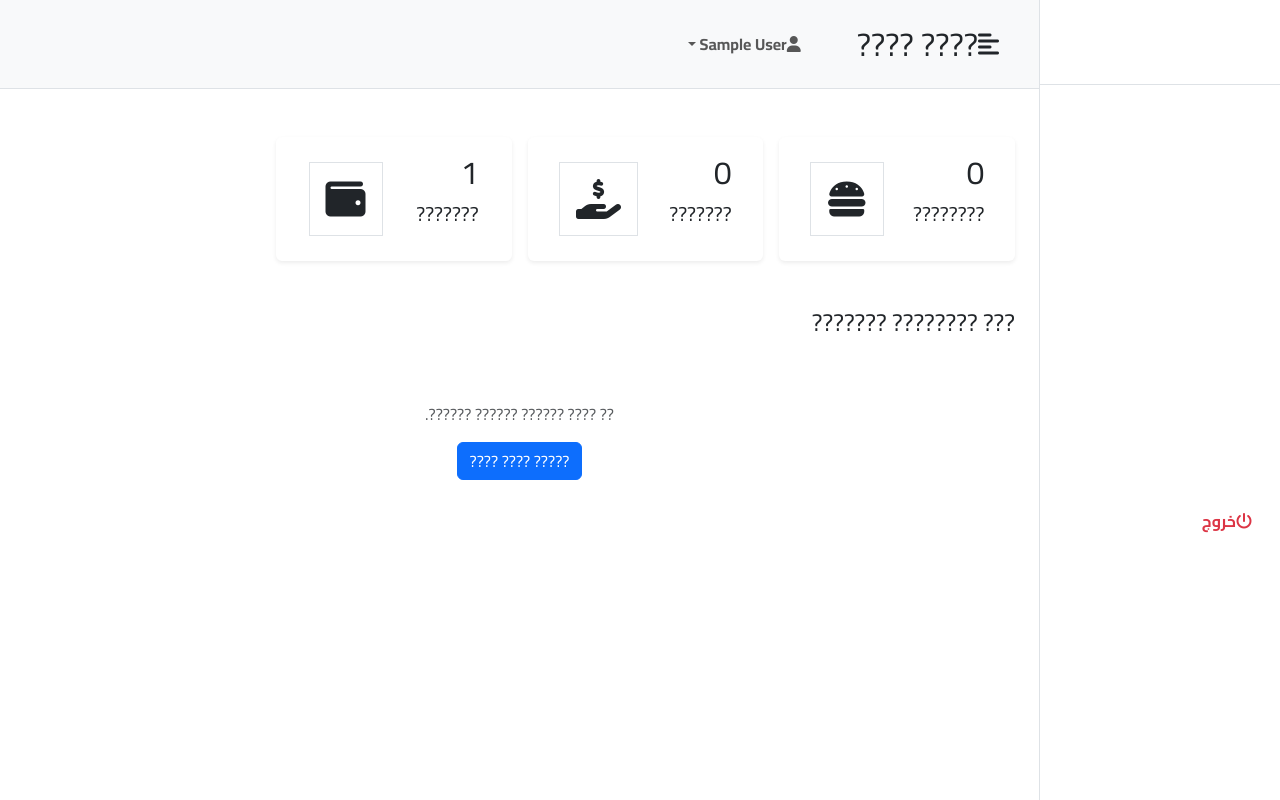
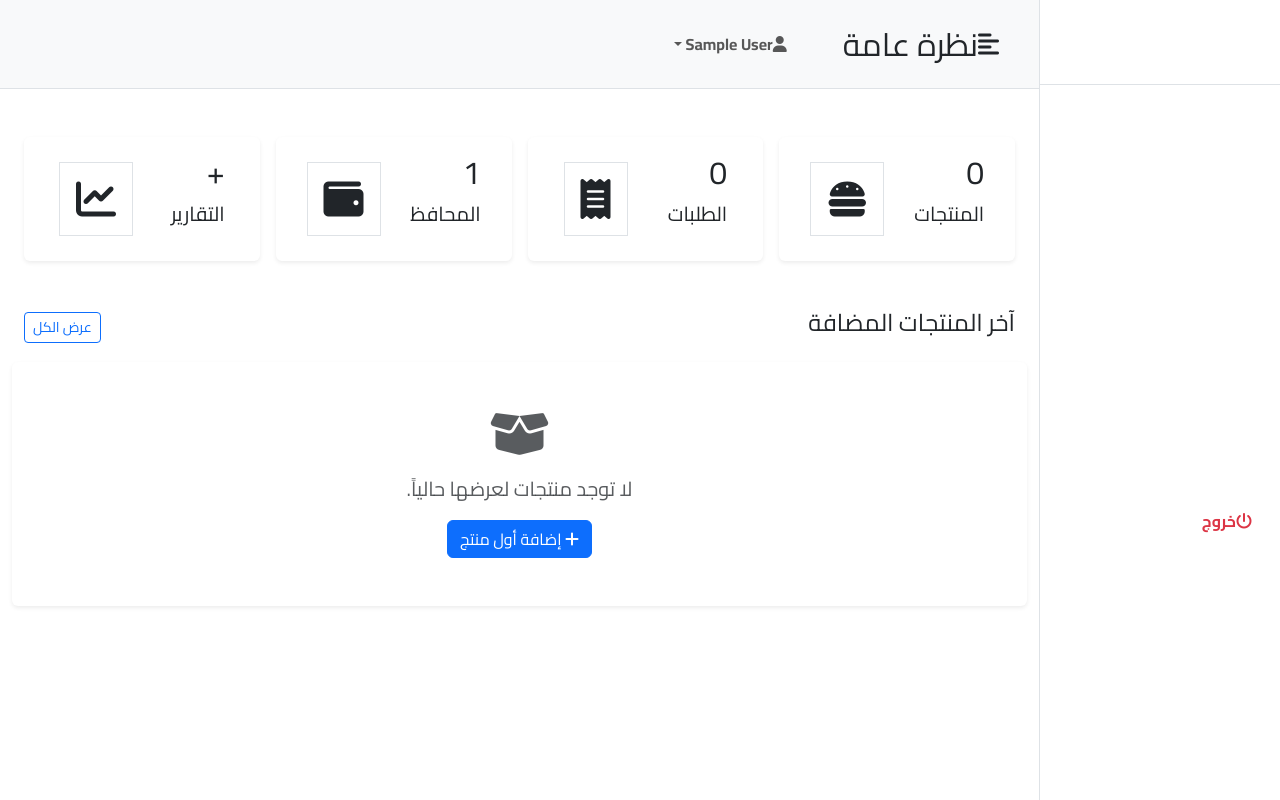
Before and after one commit to TR-mohe2004/Reveal-System, a Django app: page /dashboard/ in a window 1280 px wide. Run offline with Django 5.2, Linux system fonts and the light colour scheme; the visitor is signed in with stand-in values (Sample User, id 1); data comes from the database, SQL or seed files in the repository; data that the repository does not hold is empty.

Commit message:
Update dashboard with correct links and UTF-8 Arabic

```diff
--- a/reveal_dashboard/reveal_dashboard/templates/core/dashboard.html
+++ b/reveal_dashboard/reveal_dashboard/templates/core/dashboard.html
@@ -1,50 +1,73 @@
 {% extends 'base.html' %}
 {% load static %}
 
-{% block title %}???? ??????{% endblock %}
+{% block title %}لوحة التحكم{% endblock %}
 
-{% block header_title %}???? ????{% endblock %}
+{% block header_title %}نظرة عامة{% endblock %}
 
 {% block content %}
 <div class="row g-3 my-2">
+
     <div class="col-md-3">
-        <div class="p-3 bg-white shadow-sm d-flex justify-content-around align-items-center rounded">
+        <a href="{% url 'core:products' %}" class="text-decoration-none text-dark">
+            <div class="p-3 bg-white shadow-sm d-flex justify-content-around align-items-center rounded hover-card">
                 <div>
                     <h3 class="fs-2">{{ total_products }}</h3>
-                <p class="fs-5">????????</p>
+                    <p class="fs-5">المنتجات</p>
                 </div>
                 <i class="fas fa-hamburger fs-1 primary-text border rounded-full secondary-bg p-3"></i>
             </div>
+        </a>
     </div>
 
     <div class="col-md-3">
-        <div class="p-3 bg-white shadow-sm d-flex justify-content-around align-items-center rounded">
+        <a href="{% url 'core:orders' %}" class="text-decoration-none text-dark">
+            <div class="p-3 bg-white shadow-sm d-flex justify-content-around align-items-center rounded hover-card">
                 <div>
                     <h3 class="fs-2">{{ orders_count|default:"0" }}</h3>
-                <p class="fs-5">???????</p>
+                    <p class="fs-5">الطلبات</p>
                 </div>
-            <i class="fas fa-hand-holding-usd fs-1 primary-text border rounded-full secondary-bg p-3"></i>
+                <i class="fas fa-receipt fs-1 primary-text border rounded-full secondary-bg p-3"></i>
             </div>
+        </a>
     </div>
 
     <div class="col-md-3">
-        <div class="p-3 bg-white shadow-sm d-flex justify-content-around align-items-center rounded">
+        <a href="{% url 'core:wallets' %}" class="text-decoration-none text-dark">
+            <div class="p-3 bg-white shadow-sm d-flex justify-content-around align-items-center rounded hover-card">
                 <div>
                     <h3 class="fs-2">{{ total_wallets }}</h3>
-                <p class="fs-5">???????</p>
+                    <p class="fs-5">المحافظ</p>
                 </div>
                 <i class="fas fa-wallet fs-1 primary-text border rounded-full secondary-bg p-3"></i>
             </div>
+        </a>
+    </div>
+
+    <div class="col-md-3">
+        <a href="{% url 'core:reports' %}" class="text-decoration-none text-dark">
+            <div class="p-3 bg-white shadow-sm d-flex justify-content-around align-items-center rounded hover-card">
+                <div>
+                    <h3 class="fs-2">+</h3>
+                    <p class="fs-5">التقارير</p>
+                </div>
+                <i class="fas fa-chart-line fs-1 primary-text border rounded-full secondary-bg p-3"></i>
+            </div>
+        </a>
     </div>
 </div>
 
 <div class="row my-5">
-    <h3 class="fs-4 mb-3">??? ???????? ???????</h3>
+    <div class="d-flex justify-content-between align-items-center mb-3">
+        <h3 class="fs-4">آخر المنتجات المضافة</h3>
+        <a href="{% url 'core:products' %}" class="btn btn-outline-primary btn-sm">عرض الكل</a>
+    </div>
+
     <div class="col">
         <div class="row">
             {% for product in products %}
             <div class="col-md-3 mb-4">
-                <div class="card h-100 shadow-sm border-0">
+                <div class="card h-100 shadow-sm border-0 product-card">
                     {% if product.image %}
                         <img src="{{ product.image.url }}" class="card-img-top" style="height: 150px; object-fit: cover;" alt="{{ product.name }}">
                     {% else %}
@@ -52,20 +75,45 @@
                             <i class="fas fa-image fa-3x text-secondary"></i>
                         </div>
                     {% endif %}
+
                     <div class="card-body">
-                        <h5 class="card-title">{{ product.name }}</h5>
-                        <p class="card-text text-primary fw-bold">{{ product.price }} ?.?</p>
-                        <span class="badge bg-secondary">{{ product.category.name }}</span>
+                        <h5 class="card-title text-truncate">{{ product.name }}</h5>
+                        <div class="d-flex justify-content-between align-items-center">
+                            <span class="text-primary fw-bold">{{ product.price }} د.ل</span>
+                            <span class="badge bg-light text-dark border">{{ product.category.name|default:"عام" }}</span>
+                        </div>
+                    </div>
+
+                    <div class="card-footer bg-white border-0 d-flex justify-content-between">
+                        <a href="{% url 'core:edit_product' product.id %}" class="btn btn-sm btn-outline-secondary">
+                            <i class="fas fa-edit"></i> تعديل
+                        </a>
                     </div>
                 </div>
             </div>
             {% empty %}
-            <div class="col-12 text-center py-5">
-                <p class="text-muted">?? ???? ?????? ?????? ??????.</p>
-                <a href="{% url 'core:products' %}" class="btn btn-primary">????? ???? ????</a>
+            <div class="col-12 text-center py-5 bg-white rounded shadow-sm">
+                <i class="fas fa-box-open fa-3x text-muted mb-3"></i>
+                <p class="text-muted fs-5">لا توجد منتجات لعرضها حالياً.</p>
+                <a href="{% url 'core:add_product' %}" class="btn btn-primary">
+                    <i class="fas fa-plus"></i> إضافة أول منتج
+                </a>
             </div>
             {% endfor %}
         </div>
     </div>
 </div>
+
+<style>
+    /* تأثير بسيط عند تمرير الماوس */
+    .hover-card:hover {
+        transform: translateY(-5px);
+        transition: all 0.3s ease;
+        border: 1px solid #009d63; /* لون أخضر جميل */
+    }
+    .product-card:hover {
+        box-shadow: 0 .5rem 1rem rgba(0,0,0,.15)!important;
+        transition: box-shadow 0.3s ease;
+    }
+</style>
 {% endblock %}
```
Lines whose indentation alone changed are shown as unchanged.
